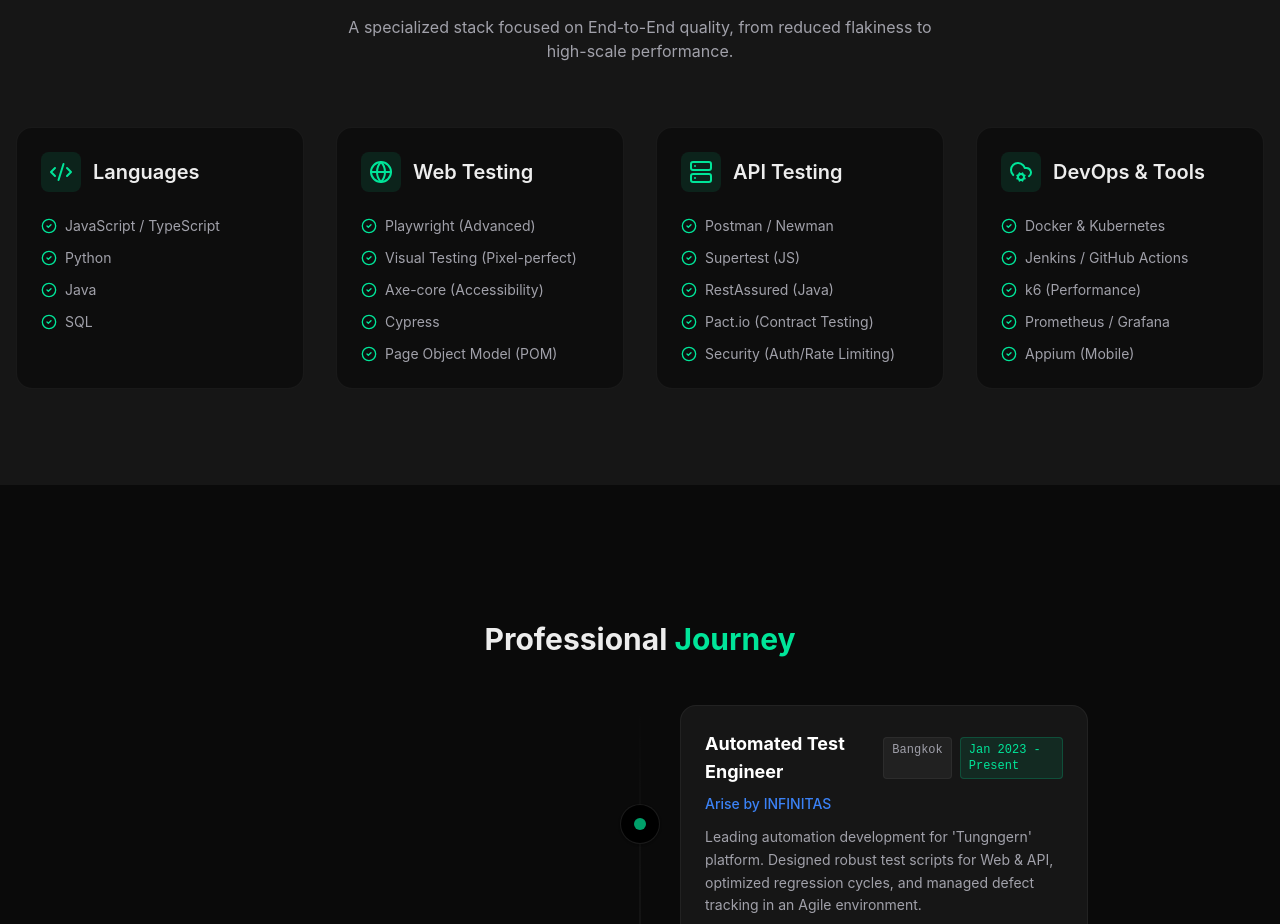
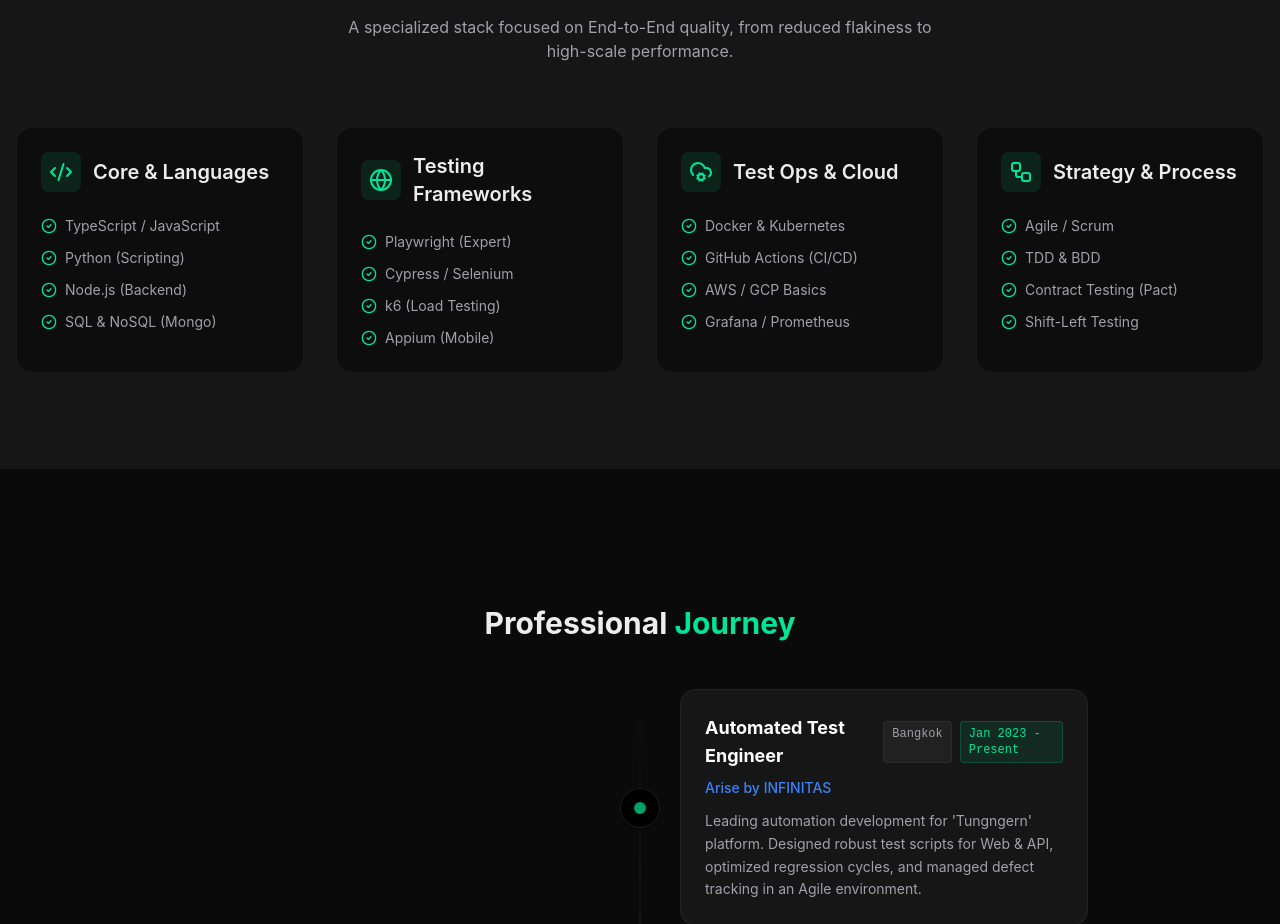
Before and after one commit to tansolo-qa/project-unknow, a Next.js app: page / in a window 1280 px wide. Shown: the part 1080-2004 px from the top of the page. Built offline with nearby package versions, Linux system fonts and the light colour scheme.

Commit message:
feat: add Skills section component to showcase technical skills and categories.

```diff
--- a/src/components/Skills.tsx
+++ b/src/components/Skills.tsx
@@ -1,28 +1,28 @@
 "use client"
 
 import { Section } from "./ui/Section"
-import { CheckCircle2, Code2, Globe, Server, CloudCog } from "lucide-react"
+import { CheckCircle2, Code2, Globe, Server, CloudCog, Workflow, Database, Terminal } from "lucide-react"
 
 const skillCategories = [
     {
-        title: "Languages",
+        title: "Core & Languages",
         icon: Code2,
-        skills: ["JavaScript / TypeScript", "Python", "Java", "SQL"]
+        skills: ["TypeScript / JavaScript", "Python (Scripting)", "Node.js (Backend)", "SQL & NoSQL (Mongo)"]
     },
     {
-        title: "Web Testing",
+        title: "Testing Frameworks",
         icon: Globe,
-        skills: ["Playwright (Advanced)", "Visual Testing (Pixel-perfect)", "Axe-core (Accessibility)", "Cypress", "Page Object Model (POM)"]
+        skills: ["Playwright (Expert)", "Cypress / Selenium", "k6 (Load Testing)", "Appium (Mobile)"]
     },
     {
-        title: "API Testing",
-        icon: Server,
-        skills: ["Postman / Newman", "Supertest (JS)", "RestAssured (Java)", "Pact.io (Contract Testing)", "Security (Auth/Rate Limiting)"]
+        title: "Test Ops & Cloud",
+        icon: CloudCog,
+        skills: ["Docker & Kubernetes", "GitHub Actions (CI/CD)", "AWS / GCP Basics", "Grafana / Prometheus"]
     },
     {
-        title: "DevOps & Tools",
-        icon: CloudCog,
-        skills: ["Docker & Kubernetes", "Jenkins / GitHub Actions", "k6 (Performance)", "Prometheus / Grafana", "Appium (Mobile)"]
+        title: "Strategy & Process",
+        icon: Workflow,
+        skills: ["Agile / Scrum", "TDD & BDD", "Contract Testing (Pact)", "Shift-Left Testing"]
     }
 ]
 
```
